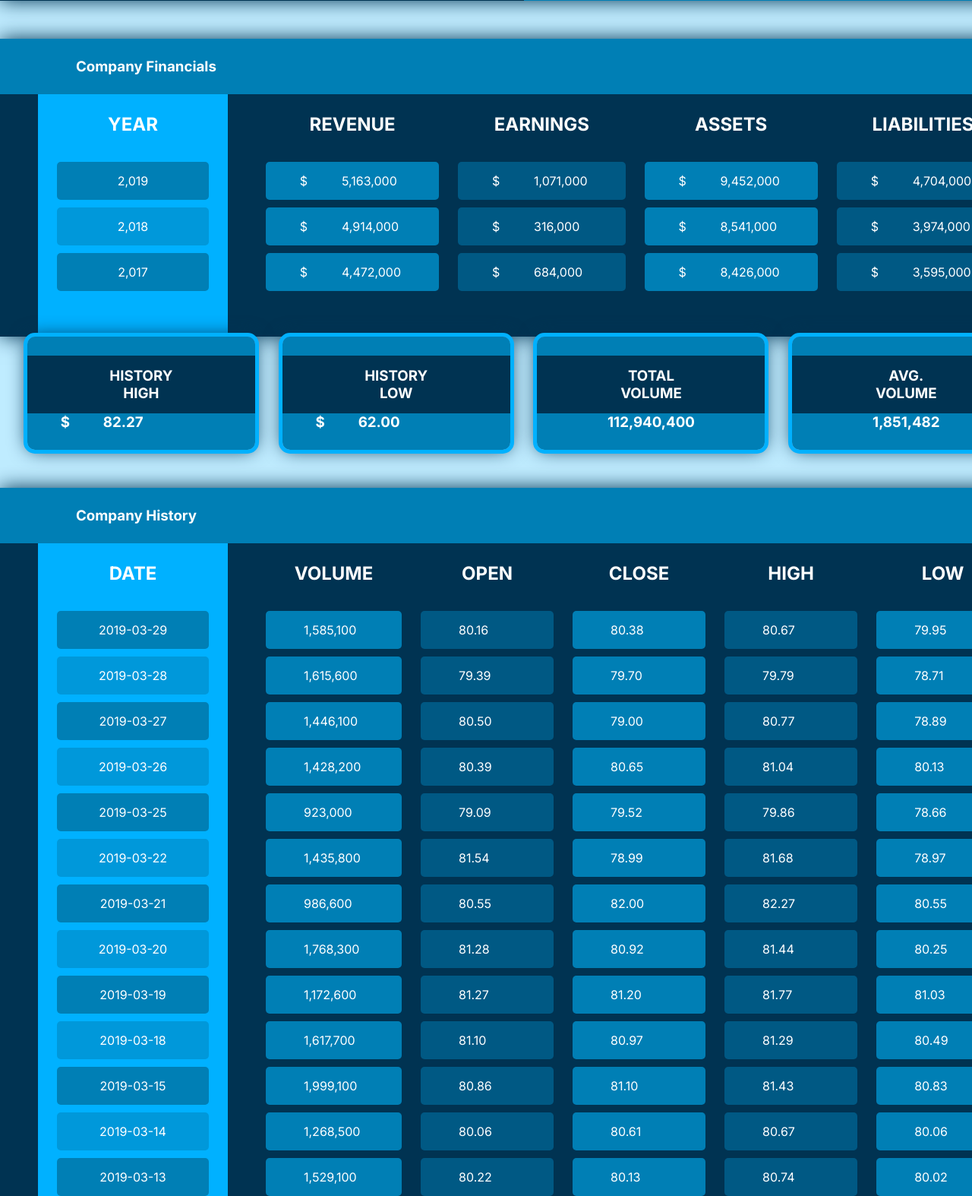
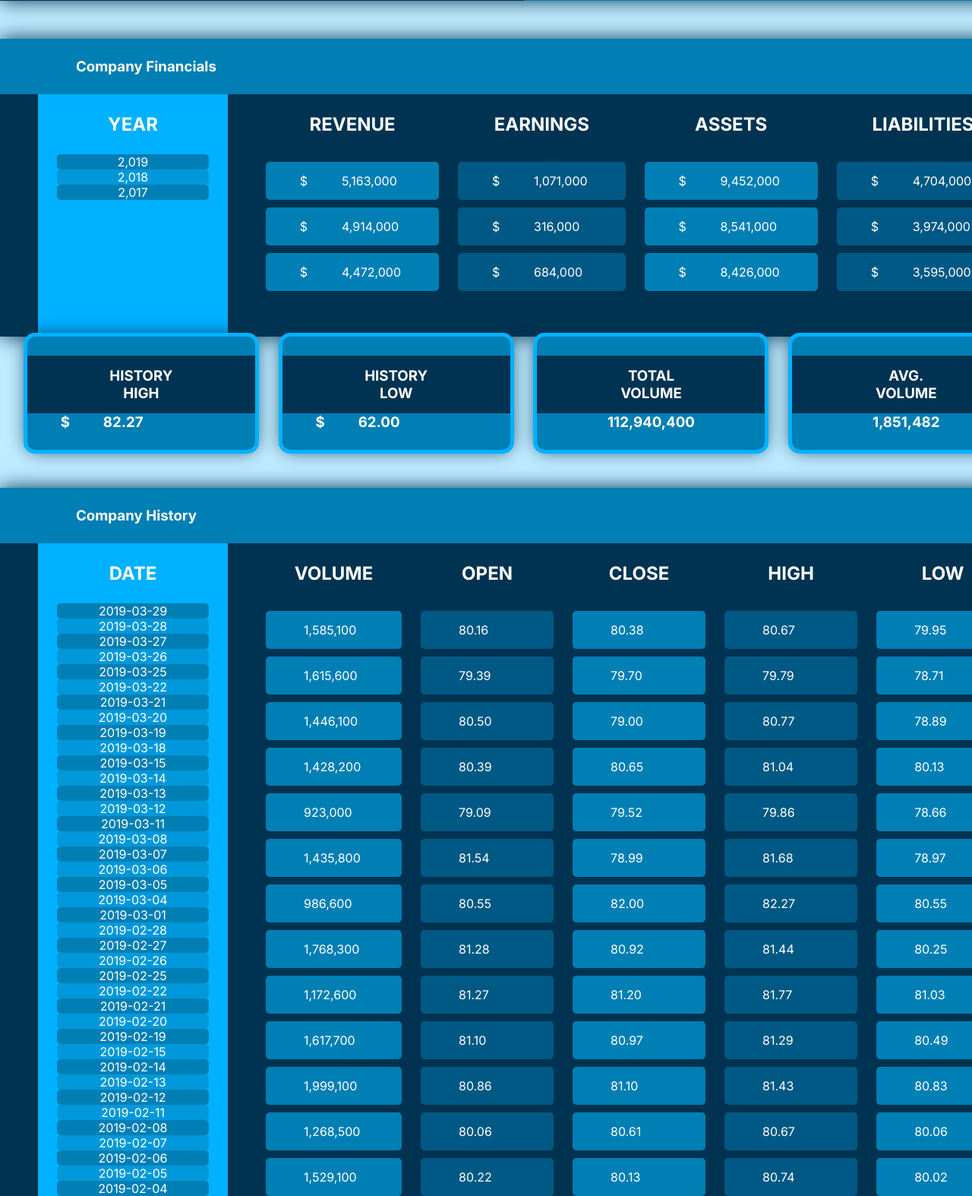
Before and after one commit to cjaco906/Web-II-Assign-1, a PHP site: page /company.php in a window 1280 px wide; the page is wider, and only the part inside the window is pictured. Shown: the part 523-2097 px from the top of that part at 76% size. Run offline with PHP 8.4, Linux system fonts and the light colour scheme; data comes from the database, SQL or seed files in the repository.

Commit message:
fix(table): apply correct list padding

```diff
--- a/css/table.css
+++ b/css/table.css
@@ -46,8 +46,6 @@
     background-color: var(--color-lincoln-blue);
 
     border-radius: 5px;
-    margin: 10px 0;
-    padding: 15px 0;
 }
 
 /* Selects the primary column container */
@@ -94,6 +92,9 @@
     grid-template-columns: 50px 1fr;
 
     text-align: left;
+
+    margin: 10px 0;
+    padding: 15px 0;
 }
 
 /* Selects the column lists' icons subsequent from the primary column */
```
